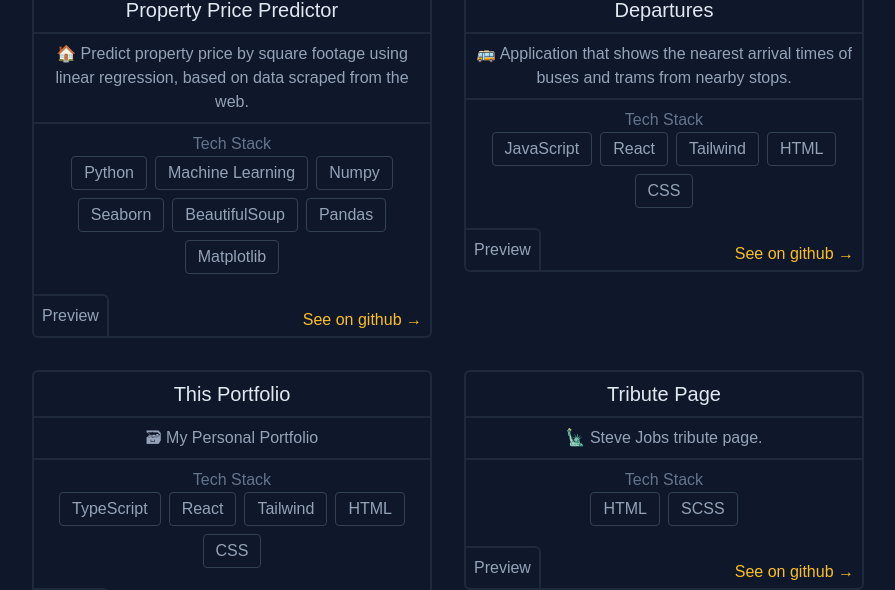
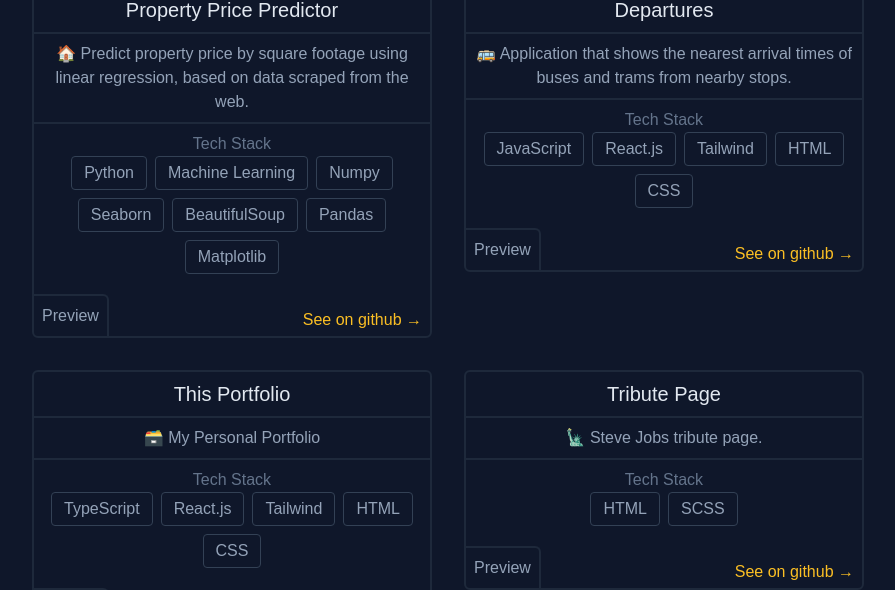
Before and after one commit to mweglowski/portfolio, a React (Create React App) app: page / in a window 1280 px wide. Shown: the part 2550-3140 px from the top of the page, without its empty margins (192-1087 px from the left). Built offline with nearby package versions, Linux system fonts and the light colour scheme.

Commit message:
project properties change

```diff
--- a/src/components/Projects.tsx
+++ b/src/components/Projects.tsx
@@ -56,7 +56,7 @@ const Projects = () => {
       description: "🚌 Application that shows the nearest arrival times of buses and trams from nearby stops.",
       stack: [
         "JavaScript",
-        "React",
+        "React.js",
         "Tailwind",
         "HTML",
         "CSS"
@@ -66,10 +66,10 @@ const Projects = () => {
     },
     {
       title: "This Portfolio",
-      description: "🗃 My Personal Portfolio",
+      description: "🗃️ My Personal Portfolio",
       stack: [
         "TypeScript",
-        "React",
+        "React.js",
         "Tailwind",
         "HTML",
         "CSS"
```
